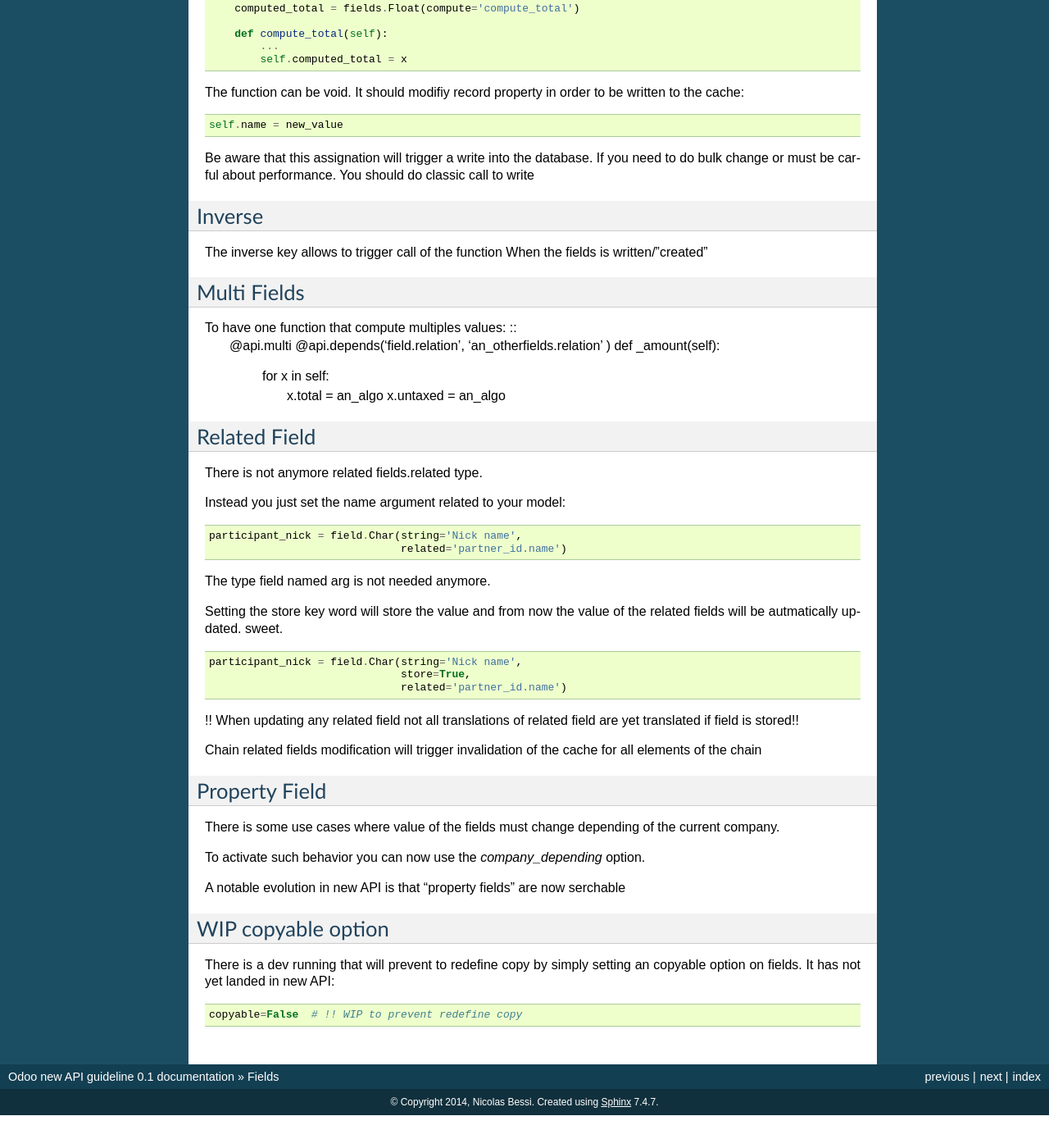
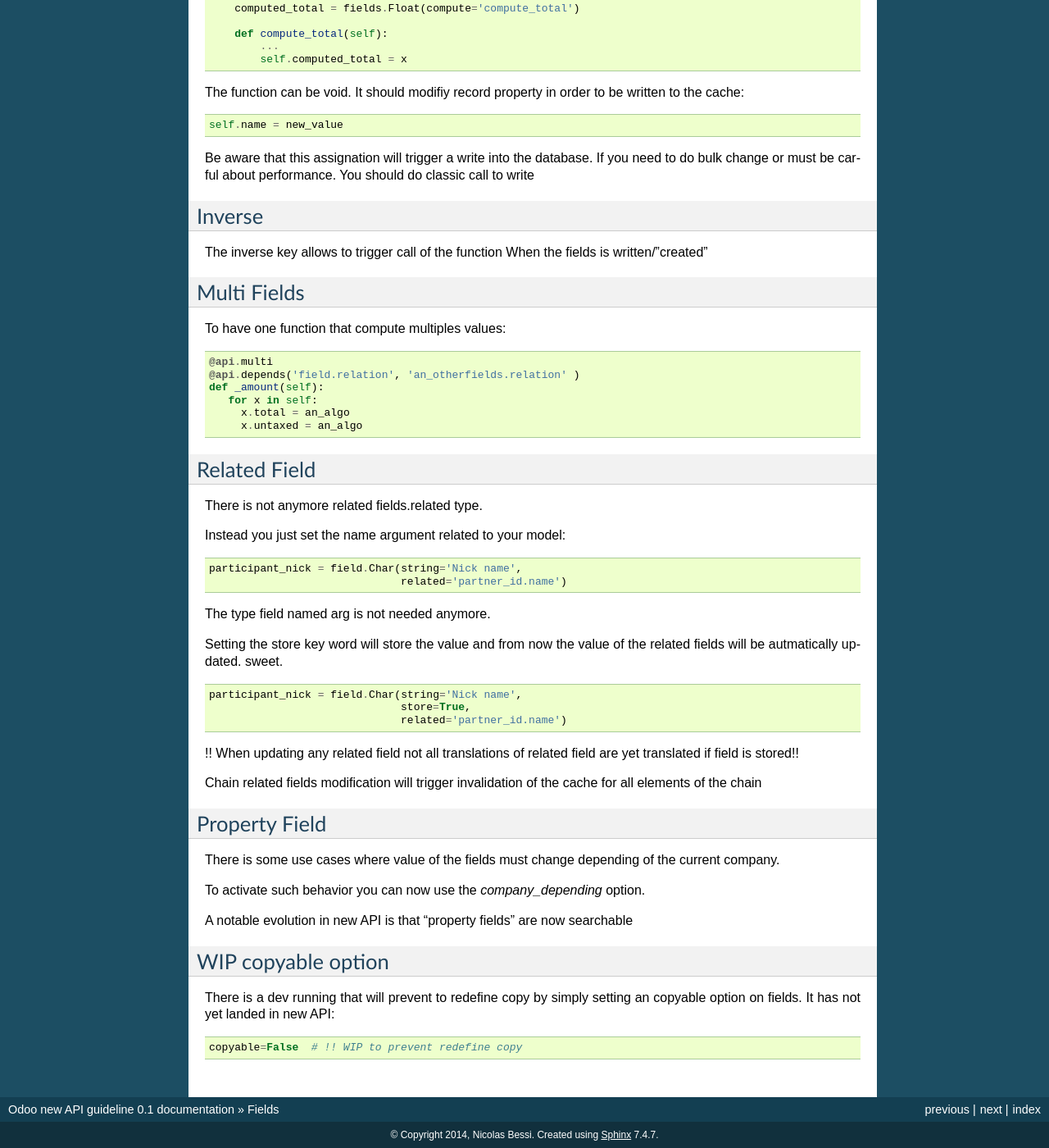
Before and after one commit to nbessi/odoo_new_api_guideline, a Sphinx documentation site: the page built from source/fields.rst, in a window 1280 px wide and 1400 px high, scrolled down 4391 px. Shown: the whole window at 82% size. Built offline with Sphinx 7.4.7, drawn with Linux system fonts in a browser that asks for light colours; formulas are drawn with MathJax 3; before the commit the page ends 5751 px from its top, so only the background shows below that; some of the changed lines change nothing that is shown; some of the changed text lies outside the part shown.

Commit message:
Typos in fields.rst

```diff
--- a/source/fields.rst
+++ b/source/fields.rst
@@ -68,7 +68,7 @@
 
 Store integer value. No null value support. If value not set it returns 0: ::
 
-    anint = fields.Interger()
+    anint = fields.Integer()
 
 Float
 #####
@@ -219,7 +219,7 @@
 
 Name Conflicts
 --------------
-!! fields anf method name can conflict.
+!! fields and method name can conflict.
 
 When you call an record as a dict it will force to look on the columns.
 
@@ -282,6 +282,7 @@
 Multi Fields
 ------------
 To have one function that compute multiples values: ::
+
     @api.multi
     @api.depends('field.relation', 'an_otherfields.relation' )
     def _amount(self):
@@ -326,7 +327,7 @@
 
 To activate such behavior you can now use the `company_depending` option.
 
-A notable evolution in new API is that "property fields" are now serchable
+A notable evolution in new API is that "property fields" are now searchable
 
 WIP copyable option
 -------------------
```
